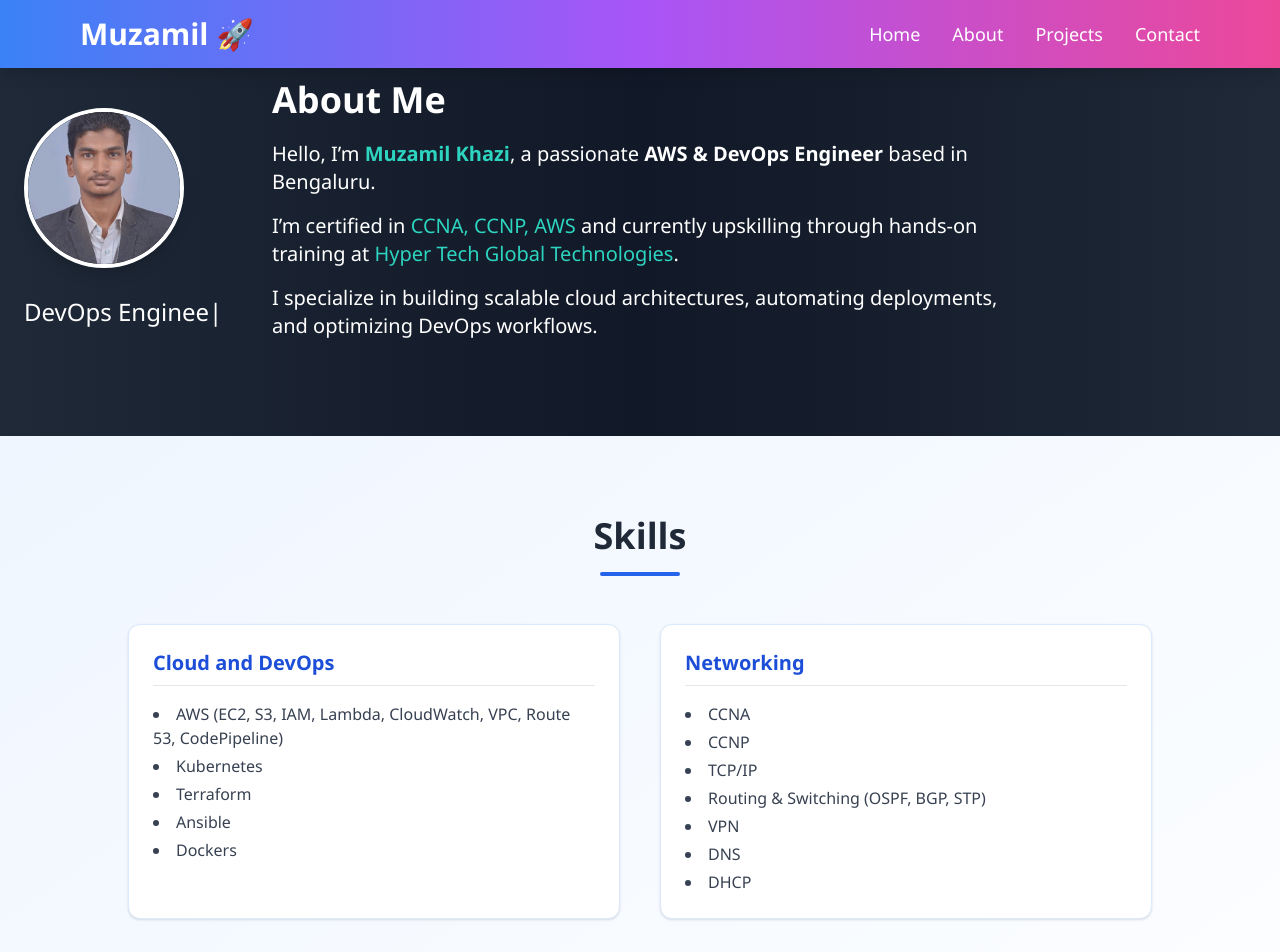
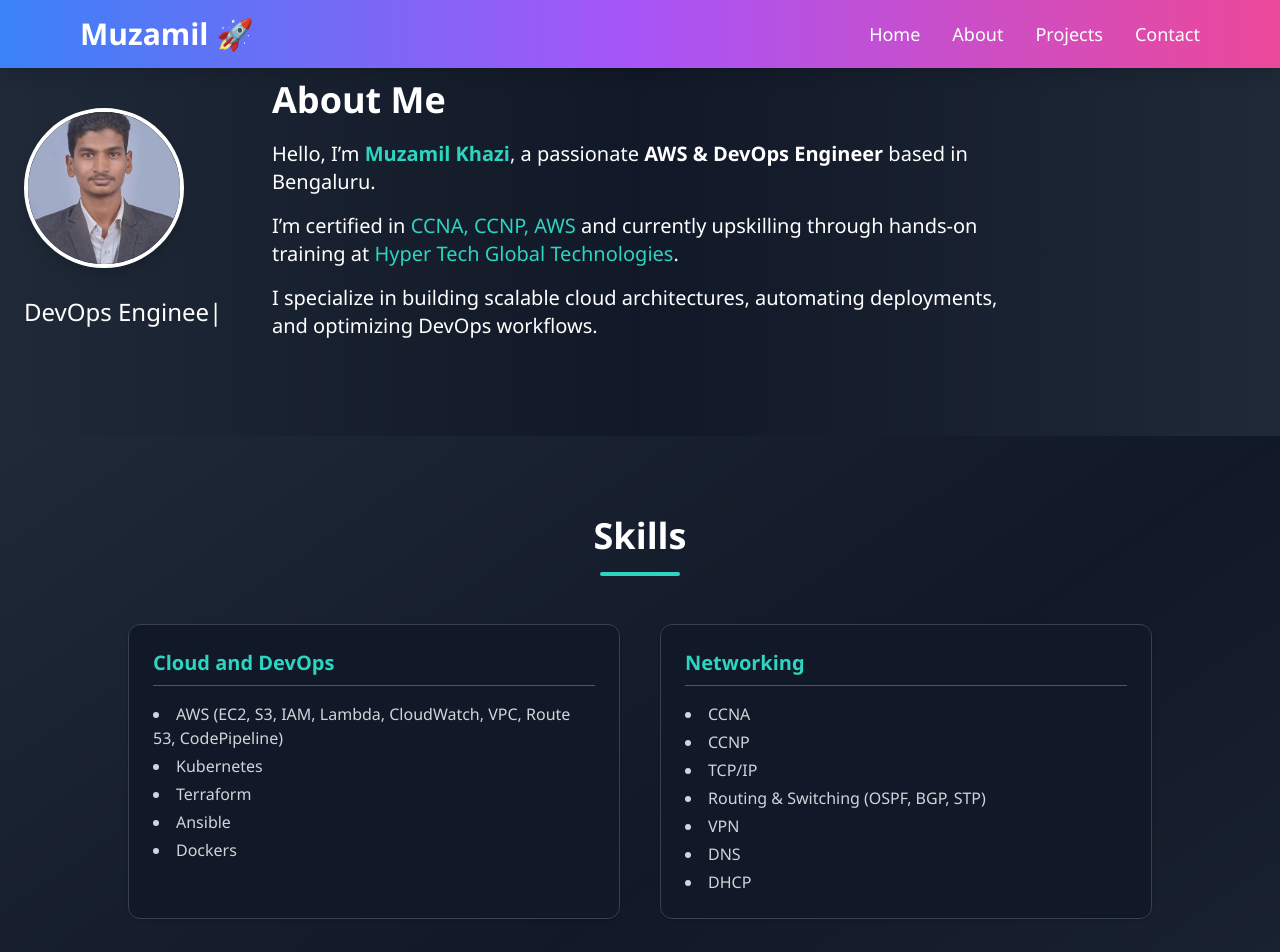
Before and after one commit to Muzzu9655/aws-devops-portfolio, a React (Create React App) app: page / in a window 1280 px wide. Shown: the top 952 px of the page. Built offline with nearby package versions, Linux system fonts and the light colour scheme.

Commit message:
Update Skills.js

```diff
--- a/src/components/Skills.js
+++ b/src/components/Skills.js
@@ -1,4 +1,3 @@
-// src/components/Skills.js
 import React from 'react';
 
 const skills = {
@@ -41,27 +40,27 @@ function Skills() {
   return (
     <section
       id="skills"
-      className="py-20 px-6 bg-gradient-to-br from-blue-50 to-white text-gray-800"
+      className="py-20 px-6 bg-gradient-to-br from-gray-800 via-gray-900 to-gray-800 text-white"
     >
       <div className="max-w-5xl mx-auto">
         <div className="text-center mb-12 animate-fade-in-down">
-          <h2 className="text-4xl font-extrabold text-gray-800">Skills</h2>
-          <div className="w-20 h-1 bg-blue-600 mx-auto mt-4 rounded-full"></div>
+          <h2 className="text-4xl font-extrabold">Skills</h2>
+          <div className="w-20 h-1 bg-teal-400 mx-auto mt-4 rounded-full"></div>
         </div>
 
         <div className="grid grid-cols-1 sm:grid-cols-2 gap-10 animate-fade-in-up">
           {Object.entries(skills).map(([category, skillList], i) => (
             <div
               key={category}
-              className="bg-white border border-blue-100 p-6 rounded-xl shadow hover:shadow-md transform transition duration-300 hover:scale-[1.02]"
+              className="bg-gray-900 border border-gray-700 p-6 rounded-xl shadow hover:shadow-lg transform transition duration-300 hover:scale-[1.02]"
               style={{ animationDelay: `${i * 0.1}s` }}
             >
-              <h3 className="text-xl font-semibold text-blue-700 mb-4 border-b pb-2">
+              <h3 className="text-xl font-semibold text-teal-400 mb-4 border-b border-teal-700 pb-2">
                 {category.replaceAll('_', ' ')}
               </h3>
-              <ul className="list-disc list-inside space-y-1 text-gray-700">
+              <ul className="list-disc list-inside space-y-1 text-gray-300">
                 {skillList.map((skill) => (
-                  <li key={skill} className="transition hover:text-blue-600">{skill}</li>
+                  <li key={skill} className="transition hover:text-teal-300">{skill}</li>
                 ))}
               </ul>
             </div>
```
